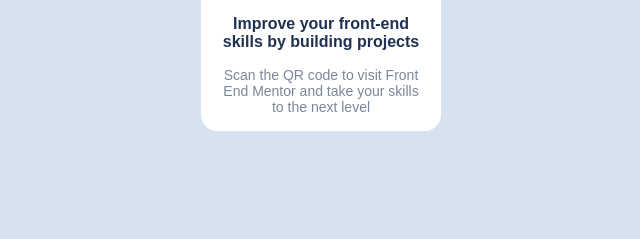
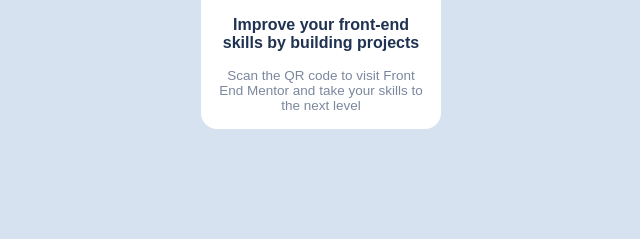
Before and after one commit to callmeog/qr-code-component, a plain HTML site: page index.html in a window 1280 px wide. Shown: the part 449-688 px from the top of the page, 319-959 px from the left. Drawn offline with Linux system fonts and the light colour scheme.

Commit message:
Fixed sub-heading font size to 13.5px

```diff
--- a/style.css
+++ b/style.css
@@ -54,7 +54,7 @@ main{
 .sub-heading {
     color:hsl(220, 15%, 55%);
     font-weight: 400;
-    font-size: 14px;
+    font-size: 13.5px;
 }
 
 
```
